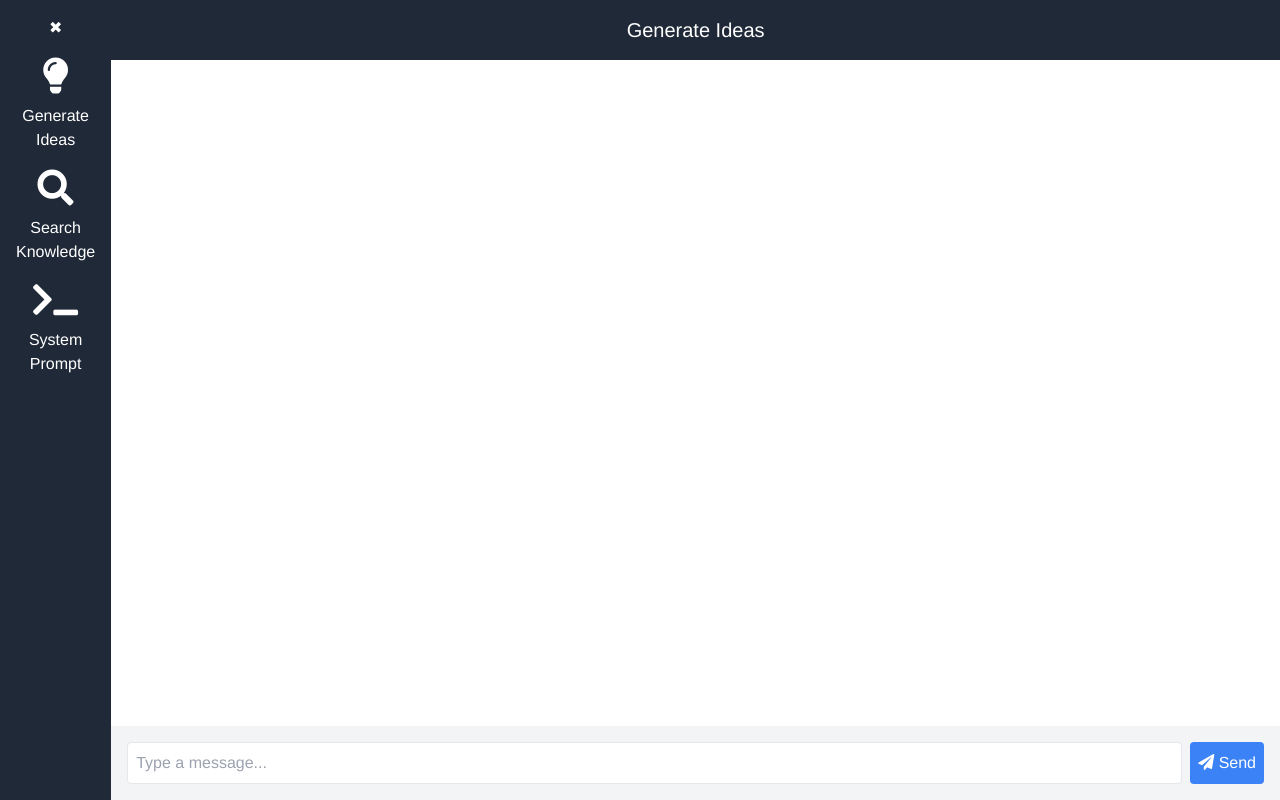
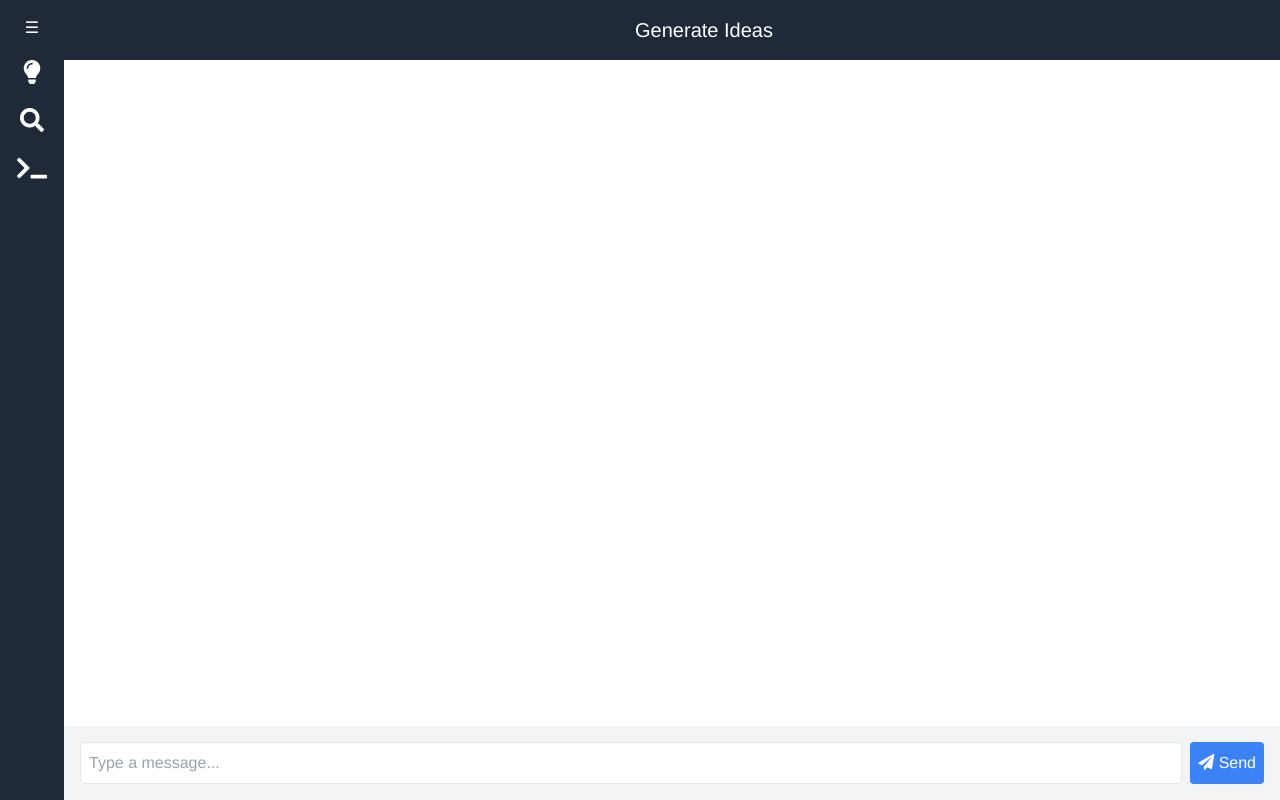
Before and after one commit to n3rdgir1/elysian-mirror, a Vue app in the folder frontend/: page /generate-ideas in a window 1280 px wide. Built offline with nearby package versions, Linux system fonts and the light colour scheme.

Commit message:
Fixes navigation and headings on scroll consistently

```diff
--- a/frontend/src/App.vue
+++ b/frontend/src/App.vue
@@ -1,6 +1,6 @@
 <template>
   <div class="min-h-screen flex">
-    <aside :class="['bg-gray-800 text-white p-4', { 'w-16': isCollapsed, 'w-45': !isCollapsed }]">
+    <aside :class="['bg-gray-800 text-white p-4 fixed h-full', { 'w-16': isCollapsed, 'w-45': !isCollapsed }]">
       <button @click="toggleMenu" class="mb-4">
         <span v-if="isCollapsed">☰</span>
         <span v-else>✖</span>
@@ -28,7 +28,7 @@
         </ul>
       </nav>
     </aside>
-    <main class="flex-1">
+    <main class="flex-1 ml-16">
       <router-view />
     </main>
   </div>
@@ -40,7 +40,7 @@ import { ref } from 'vue'
 export default {
   name: 'App',
   setup() {
-    const isCollapsed = ref(false)
+    const isCollapsed = ref(true) // Set to true to collapse by default
 
     function toggleMenu() {
       isCollapsed.value = !isCollapsed.value
@@ -65,4 +65,13 @@ export default {
   text-align: center;
   color: #2c3e50;
 }
+
+aside.fixed {
+  top: 0;
+  left: 0;
+}
+
+main {
+  margin-left: 16rem; /* Adjust based on the width of the sidebar */
+}
 </style>
--- a/frontend/src/components/ChatWindow.vue
+++ b/frontend/src/components/ChatWindow.vue
@@ -1,9 +1,9 @@
 <template>
   <div class="flex flex-col h-full w-full">
-    <div class="bg-gray-800 text-white p-4">
+    <div class="bg-gray-800 text-white p-4 fixed w-full">
       <h2 class="text-xl">{{ title }}</h2>
     </div>
-    <div class="flex-1 overflow-y-auto p-4">
+    <div class="flex-1 overflow-y-auto p-4 mt-16">
       <div v-for="(message, index) in messages" :key="index" class="mb-2">
         <div :class="{'text-right': message.isUser}">
           <span :class="{'bg-blue-500 text-white': message.isUser, 'bg-gray-300': !message.isUser}" class="inline-block p-2 rounded">
--- a/frontend/src/views/SystemPrompt.vue
+++ b/frontend/src/views/SystemPrompt.vue
@@ -1,6 +1,9 @@
 <template>
-  <div class="p-4">
-    <h1 class="text-2xl mb-4">System Prompt</h1>
+  <div class="flex flex-col h-full w-full">
+    <div class="bg-gray-800 text-white p-4 fixed w-full">
+      <h1 class="text-2xl">System Prompt</h1>
+    </div>
+    <div class="flex-1 overflow-y-auto p-4 mt-16">
       <form @submit.prevent="saveSystemPrompt">
         <div class="mb-4">
           <label for="systemPrompt" class="block text-gray-700">System Prompt</label>
@@ -9,6 +12,7 @@
         <button type="submit" class="bg-blue-500 text-white p-2 rounded">Save</button>
       </form>
       <div v-if="errorMessage" class="mt-4 text-red-500">{{ errorMessage }}</div>
+    </div>
   </div>
 </template>
 
```
Lines whose indentation alone changed are shown as unchanged.
